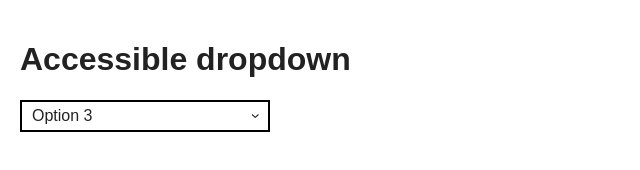
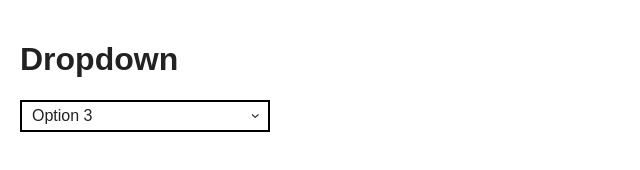
Before and after one commit to uxconsultingltd/test, a website built with Parcel: page index.html in a window 1280 px wide. Shown: the whole page, without its empty margins (0-640 px from the left). Built offline with nearby package versions, Linux system fonts and the light colour scheme.

Commit message:
title change

```diff
--- a/index.html
+++ b/index.html
@@ -26,7 +26,7 @@
 <body>
 
   <!-- Add your site or application content here -->
- <h1>Accessible dropdown</h1>
+ <h1>Dropdown</h1>
 
 
   <details id="example_select" class="select_container">
```
